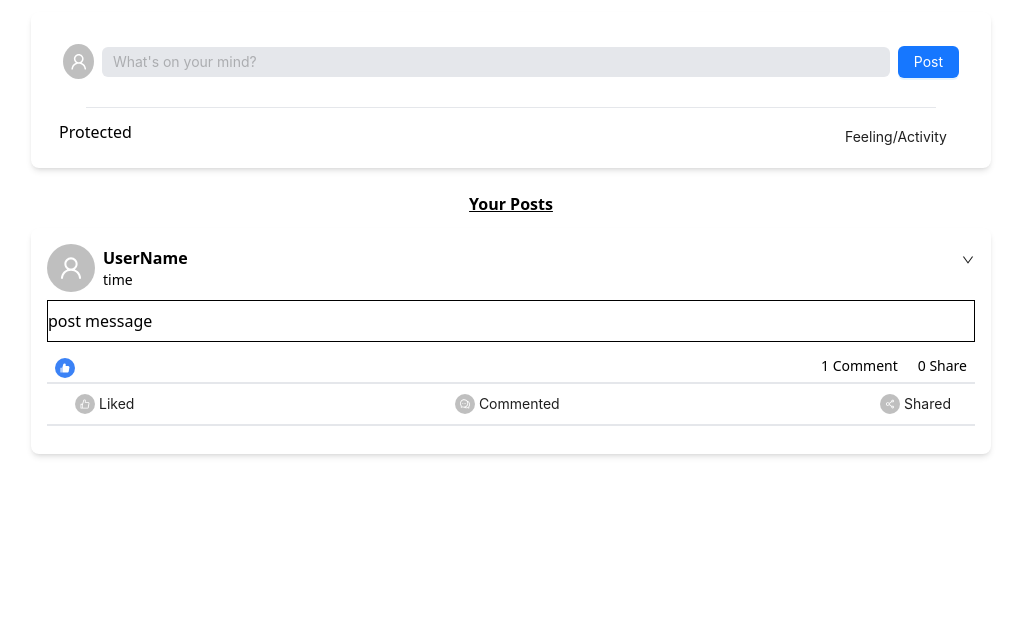
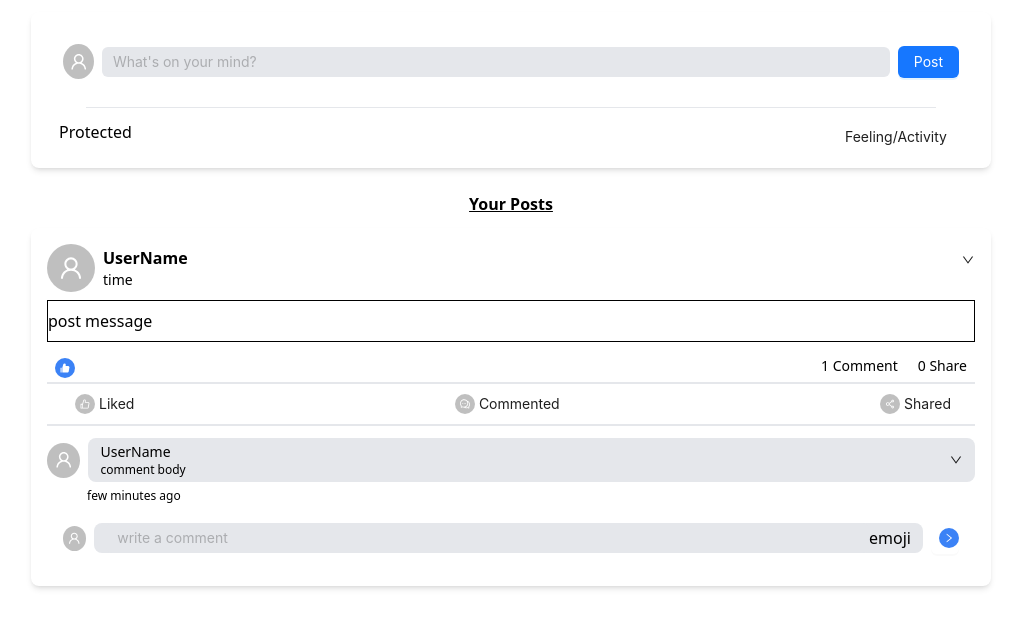
Before and after one commit to AbdulSamad676/CodionsLab-Project, a React (Vite) app: page / in a window 1280 px wide. Shown: the top 628 px of the page, without its empty margins (129-1150 px from the left). Built offline with nearby package versions, Linux system fonts and the light colour scheme.

Commit message:
redux installed

```diff
--- a/package.json
+++ b/package.json
@@ -10,9 +10,12 @@
     "preview": "vite preview"
   },
   "dependencies": {
+    "@reduxjs/toolkit": "^2.2.5",
     "antd": "^5.17.3",
     "react": "^18.2.0",
-    "react-dom": "^18.2.0"
+    "react-dom": "^18.2.0",
+    "react-redux": "^9.1.2",
+    "redux": "^5.0.1"
   },
   "devDependencies": {
     "@types/react": "^18.2.66",
--- a/src/components/DisplayPosts.jsx
+++ b/src/components/DisplayPosts.jsx
@@ -9,12 +9,13 @@ import {
   LikeFilled,
   ShareAltOutlined,
   CommentOutlined,
+  RightOutlined,
 } from '@ant-design/icons';
 import { useState } from 'react';
 function DisplayPosts() {
   const [like, setLike] = useState(1);
 
-  const menu = (
+  const postMenu = (
     <Menu>
       <Menu.Item key='1'>
         <Button
@@ -38,6 +39,31 @@ function DisplayPosts() {
       </Menu.Item>
     </Menu>
   );
+  const commentMenu = (
+    <Menu>
+      <Menu.Item key='1'>
+        <Button
+          className='border-0 bg-green-600'
+          onClick={() => {
+            alert('clicked');
+          }}
+        >
+          <Avatar size={20} icon={<EditOutlined />} />
+        </Button>
+      </Menu.Item>
+      <Menu.Item key='2'>
+        <Button
+          className='border-0 bg-red-600'
+          onClick={() => {
+            alert('clicked');
+          }}
+        >
+          <Avatar size={20} icon={<DeleteOutlined />} />
+        </Button>
+      </Menu.Item>
+    </Menu>
+  );
+
   return (
     <div className='bg-white p-4 mb-6 rounded-lg shadow-md  w-3/4 mx-auto my-3 '>
       <div className='postHeader flex justify-between w-full'>
@@ -48,7 +74,7 @@ function DisplayPosts() {
             <p className='m-0 text-sm'>time</p>
           </div>
         </div>
-        <Dropdown overlay={menu} trigger={['click']}>
+        <Dropdown overlay={postMenu} trigger={['click']}>
           <Button type='secondary' className='p-0 outline-none'>
             <DownOutlined />
           </Button>
@@ -102,6 +128,54 @@ function DisplayPosts() {
           </Button>
         </div>
       </div>
+      {/* Comments Sections */}
+      <div className='commentSection w-fulle'>
+        {/* Single Comment */}
+        <div className='comment'>
+          <div className='commentHeader flex justify-between items-center gap-2 w-full'>
+            <Avatar size={35} icon={<UserOutlined />} />
+            <div className='userSection px-3 py-1 border-0 bg-gray-200 rounded-lg w-full flex justify-between items-center'>
+              <div className=' w-full'>
+                <p className=' m-0 text-sm'>UserName</p>
+                <p className='m-0 text-xs '>comment body</p>
+              </div>
+              <Dropdown overlay={commentMenu} trigger={['click']}>
+                <Button type='secondary' className='p-0 outline-none'>
+                  <DownOutlined />
+                </Button>
+              </Dropdown>
+            </div>
+          </div>
+          <span className='text-xs mx-10'>few minutes ago</span>
+        </div>
+        {/* Single Comment End */}
+
+        {/* Add Comment Start */}
+        <div className='flex items-center gap-2  p-4'>
+          <Avatar size={25} icon={<UserOutlined />} />
+
+          <div className='w-full flex bg-gray-200  px-3 items-center rounded-lg'>
+            <Input
+              type='text'
+              // value={inputValue}
+              // onChange={handleInputChange}
+              placeholder='write a comment'
+              className=' border-0 bg-gray-200 outline-none'
+            />
+            <span>emoji</span>
+          </div>
+
+          <Button className=' p-0 border-0 outline-none'>
+            {' '}
+            <Avatar
+              size={20}
+              className='bg-blue-500'
+              icon={<RightOutlined />}
+            />
+          </Button>
+        </div>
+        {/* Add Comment End */}
+      </div>
     </div>
   );
 }
```
Also changed, not shown: 1 other file (tests, documents, lock files or other folders).
